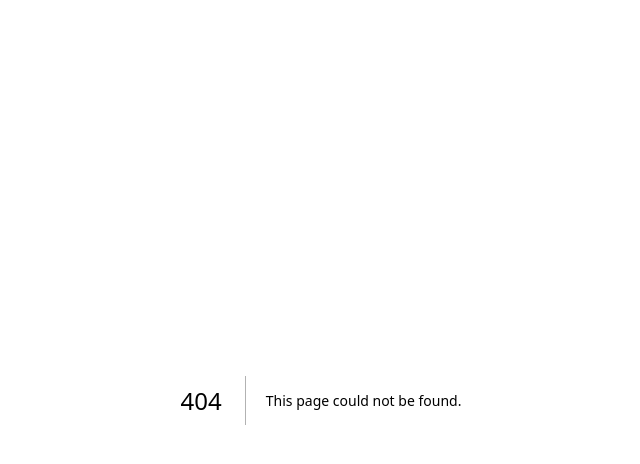
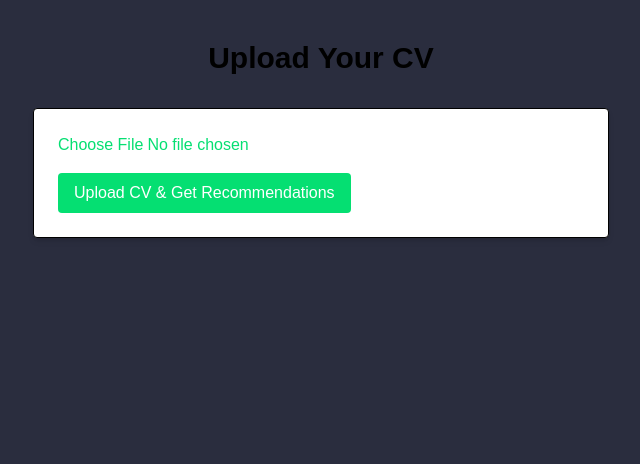
Before and after one commit to Taz67968/job-shazam-frontend, a Next.js app: page /UploadPage in a window 1280 px wide. Before the commit this address had no page. Shown: the top 464 px of the page, without its empty margins (319-959 px from the left). Built offline with nearby package versions, Linux system fonts and the light colour scheme.

Commit message:
feat: uploadCv with ai job recommendations

```diff
--- a/src/app/page.tsx
+++ b/src/app/page.tsx
@@ -38,9 +38,7 @@ export default function Home() {
           <Link href="/ContactUsPage" className="flex justify-center items-center">
             <button className="">About Us</button>
           </Link>
-          <Link href="/Dashboard" className="flex justify-center items-center">
-            <button className="">About Us</button>
-          </Link>
+
         </div>
        </div>
       </header>
--- /dev/null
+++ b/src/components/UploadCv.tsx
@@ -0,0 +1,41 @@
+"use client";
+import { useState } from "react";
+
+export default function UploadCV() {
+  const [file, setFile] = useState<File | null>(null);
+  const [recommendations, setRecommendations] = useState("");
+
+  const handleUpload = async () => {
+    if (!file) return;
+    const formData = new FormData();
+    formData.append("cv", file);
+
+    const res = await fetch("/api/upload-cv", {
+      method: "POST",
+      body: formData,
+    });
+
+    const data = await res.json();
+    setRecommendations(data.recommendations);
+  };
+  return (
+    <div className="p-6 border rounded shadow-md bg-white max-w-xl mx-auto mt-8">
+      <input
+        type="file"
+        accept=".pdf,.doc,.docx"
+        onChange={(e) => setFile(e.target.files?.[0] || null)}
+        className="mb-4 text-green-400 cursor-pointer"
+      />
+      <button onClick={handleUpload} className="bg-green-400 text-white px-4 py-2 rounded cursor-pointer">
+        Upload CV & Get Recommendations
+      </button>
+
+      {recommendations && (
+        <div className="mt-6 bg-gray-100 p-4 rounded">
+          <h2 className="font-bold mb-2">AI Job Recommendations:</h2>
+          <pre className="whitespace-pre-wrap">{recommendations}</pre>
+        </div>
+      )}
+    </div>
+  );
+}
--- a/src/components/navbar.tsx
+++ b/src/components/navbar.tsx
@@ -1,3 +1,4 @@
+import Link from "next/link";
 export default function Navbar() {
   return (
     <nav  >
@@ -9,6 +10,14 @@ export default function Navbar() {
           <a href="/Jobspage">Jobs</a>
           <a href="">reviews</a>
 
+          <Link href="/Dashboard" className="flex justify-center items-center">
+            <button className="">Dashboard</button>
+          </Link>
+
+          <Link href="/UploadPage" className="flex justify-center items-center">
+            <button className="">UploadCv</button>
+          </Link>
+
       </div>
     </nav>
   );
--- /dev/null
+++ b/src/pages/UploadPage.tsx
@@ -0,0 +1,11 @@
+import UploadCV from "../components/UploadCv";
+import "../app/globals.css"
+
+export default function UploadPage() {
+  return (
+    <main className="min-h-screen bg-gray-50 py-10 px-4">
+      <h1 className="text-3xl font-bold text-center mb-6">Upload Your CV</h1>
+      <UploadCV />
+    </main>
+  );
+}
```
